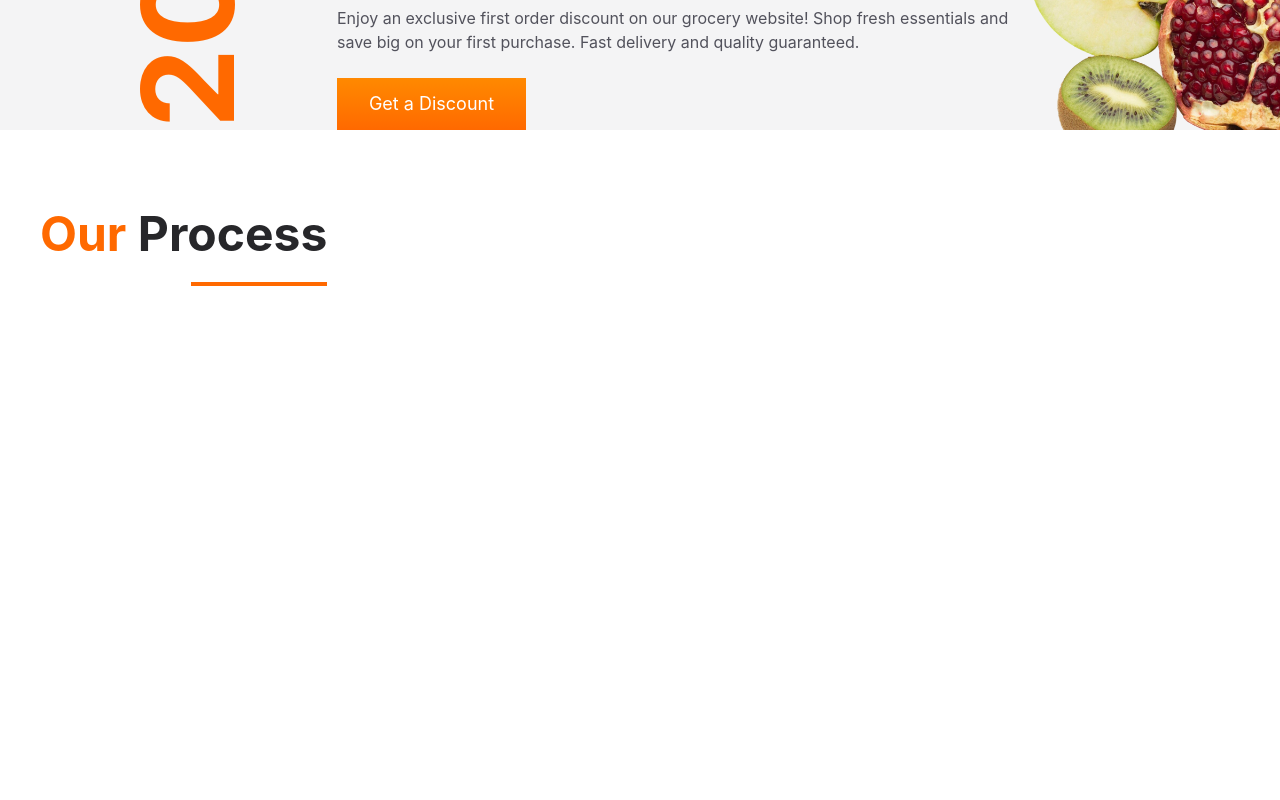
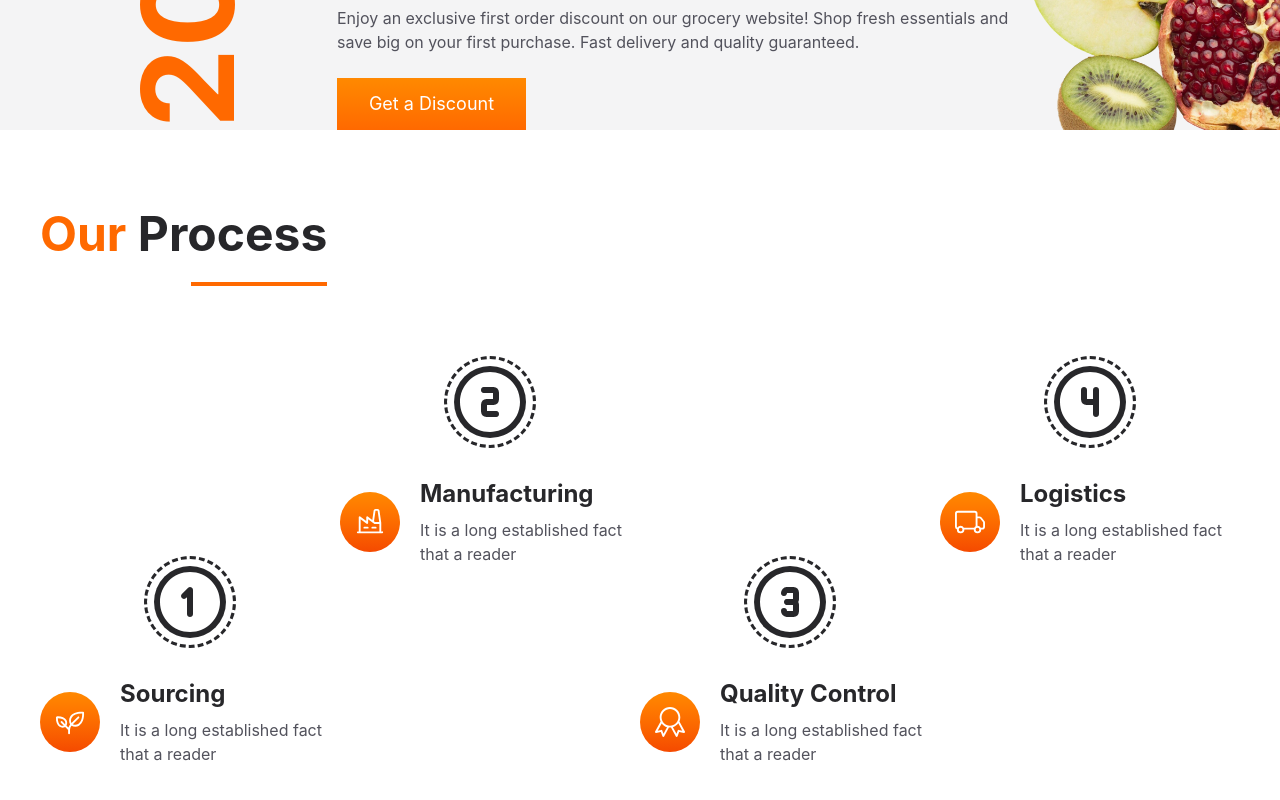
Before and after one commit to pawangrover100/-Multipage-Grocery-Website-with-React-Tailwind-CSS, a React (Vite) app: page / in a window 1280 px wide. Shown: the part 3794-4594 px from the top of the page. Before the commit the page ends 4160 px from the top, so only its background shows below. Built offline with nearby package versions, Linux system fonts and the light colour scheme.

Commit message:
make Process section

```diff
--- a/src/components/Process/Process.jsx
+++ b/src/components/Process/Process.jsx
@@ -1,16 +1,77 @@
 import React from "react";
 import Heading from "../Heading/Heading";
+import {
+  TbCircleNumber1Filled,
+  TbCircleNumber2Filled,
+  TbCircleNumber3Filled,
+  TbCircleNumber4Filled,
+} from "react-icons/tb";
+
+import { PiFactory, PiPlant } from "react-icons/pi";
+import { SlBadge } from "react-icons/sl";
+import { BsTruck } from "react-icons/bs";
 
 function Process() {
+  const renderStep = steps.map((item) => {
+    return (
+      <div key={item.id} className={`flex-1 ${item.id% 2 ===0 ? '-mt-100': ''}`}>
+        <span className="flex justify-center items-center w-18 h-18 mx-auto text-8xl rounded-full  text-white bg-zinc-800 outline-dashed outline-zinc-800 outline-offset-7 outline-[3px]">
+          {item.number}
+        </span>
+        <div className="flex items-center gap-x-5 mt-10 ">
+          <span className="  w-15 h-15 flex justify-center items-center  text-3xl bg-gradient-to-b from-orange-400 to-orange-600 text-white  rounded-full">{item.icon}</span>
+
+          <div className="flex-1" >
+            <h4 className="text-zinc-800 text-2xl font-bold">{item.title}</h4>
+            <p className="text-zinc-600 mt-2">{item.para}</p>
+          </div>
+        </div>
+      </div>
+    );
+  });
+
   return (
     <section>
       <div className="max-w-[1400px] mx-auto px-10 py-20">
-     <div className="w-fit mr-auto">
-           <Heading highlight="Our" heading="Process"/>
-     </div>
+        <div className="w-fit mr-auto">
+          <Heading highlight="Our" heading="Process" />
+        </div>
+
+        <div className="flex justify-center items-center mt-20 pt-50">{renderStep}</div>
       </div>
     </section>
   );
 }
 
 export default Process;
+
+const steps = [
+  {
+    id: 1,
+    number: <TbCircleNumber1Filled />,
+    title: "Sourcing",
+    para: "It is a long established fact that a reader",
+    icon: <PiPlant />,
+  },
+  {
+    id: 2,
+    number: <TbCircleNumber2Filled />,
+    title: "Manufacturing",
+    para: "It is a long established fact that a reader",
+    icon: <PiFactory />,
+  },
+  {
+    id: 3,
+    number: <TbCircleNumber3Filled />,
+    title: "Quality Control",
+    para: "It is a long established fact that a reader",
+    icon: <SlBadge />,
+  },
+  {
+    id: 4,
+    number: <TbCircleNumber4Filled />,
+    title: "Logistics",
+    para: "It is a long established fact that a reader",
+    icon: <BsTruck />,
+  },
+];
```
